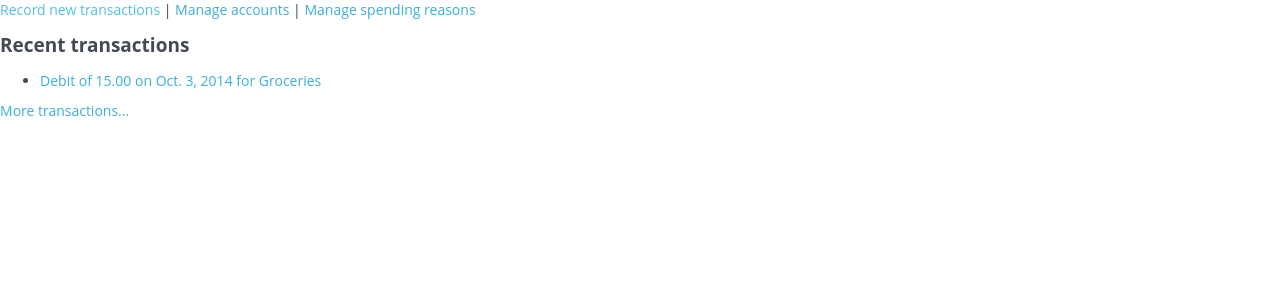
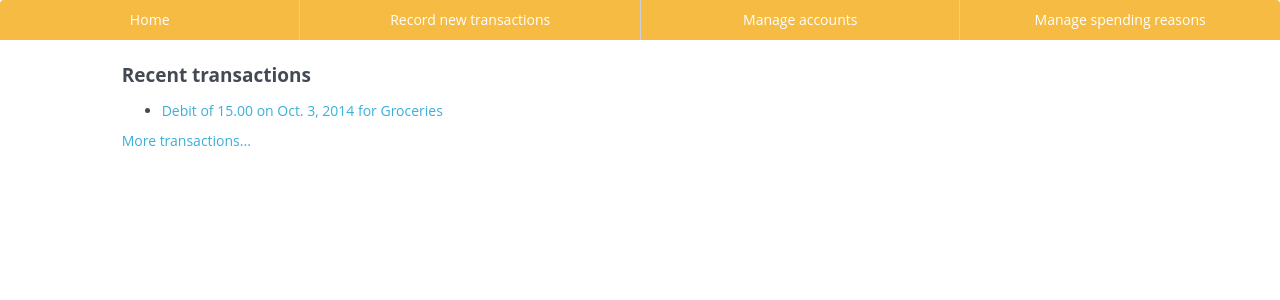
Before and after one commit to ardinor/budget, a Django app: page /budget/ in a window 1280 px wide. Shown: the top 300 px of the page. Run offline with Django 3.2, Linux system fonts and the light colour scheme; data comes from the database, SQL or seed files in the repository; some libraries are stand-ins or nearby versions.

Commit message:
Html/css work, begin work on base template

```diff
--- /dev/null
+++ b/budget/static/css/budget.css
@@ -0,0 +1,15 @@
+.budget-nav {
+    background-color: #F6BB42;
+}
+
+.budget-nav > li > a {
+    color: #FFFFFF;
+}
+
+.budget-nav > li > a:focus, .budget-nav > li > a:hover {
+    background-color: #FFCE54;
+}
+
+.header-row {
+    padding-bottom: 10px;
+}
--- a/budget/templates/budget/base.html
+++ b/budget/templates/budget/base.html
@@ -1,28 +1,54 @@
-<html lang="{{ LANGUAGE_CODE|default:"en-us" }}" {% if LANGUAGE_BIDI %}dir="rtl"{% endif %}>
+<!DOCTYPE html>
+<html lang="{{ LANGUAGE_CODE|default:"en-gb" }}" {% if LANGUAGE_BIDI %}dir="rtl"{% endif %}>
 <head>
 <title>{% block title %}{% endblock %}</title>
+<meta name="viewport" content="width=device-width, initial-scale=1">
 {% load staticfiles %}
 <link rel="stylesheet" type="text/css" href="{% static "css/bootstrap.min.css" %}"/>
 <link rel="stylesheet" type="text/css" href="{% static "css/bootflat.min.css" %}"/>
+<link rel="stylesheet" type="text/css" href="{% static "css/budget.css" %}"/>
 {% block extrastyle %}{% endblock %}
 {% block extrahead %}{% endblock %}
 </head>
 <body>
+<div class="container-fluid">
 
+    <div class="row header-row">
+        <ul class="nav nav-tabs nav-justified budget-nav" role="tablist">
+          <li role="presentation"><a href="{% url 'budget:index' %}">Home</a></li>
+          <li role="presentation"><a href="{% url 'budget:transaction_new' %}">Record new transactions</a></li>
+          <li role="presentation"><a href="{% url 'budget:account_list' %}">Manage accounts</a></li>
+          <li role="presentation"><a href="{% url 'budget:reason_list' %}">Manage spending reasons</a></li>
+        </ul>
+    </div>
 
     {% block messages %}
         {% if messages %}
-        <ul class="messagelist">{% for message in messages %}
-          <li{% if message.tags %} class="{{ message.tags }}"{% endif %}>{{ message|capfirst }}</li>
-        {% endfor %}</ul>
+        <div class="row">
+            <div class="col-md-8 col-md-offset-2">
+                <ul class="messagelist">{% for message in messages %}
+                  <li{% if message.tags %} class="{{ message.tags }}"{% endif %}>{{ message|capfirst }}</li>
+                {% endfor %}</ul>
+            </div>
+        </div>
         {% endif %}
     {% endblock messages %}
 
-    {% block content %}
+    <div class="row">
+        <div class="col-md-10 col-md-offset-1">
+            {% block content %}
+            {% endblock %}
+        </div>
+    </div>
+
+</div>
+
+<div class="row">
+    {% block footer %}
+    <div id="footer"></div>
     {% endblock %}
+</div>
 
-
-    {% block footer %}<div id="footer"></div>{% endblock %}
 
 <script src="https://code.jquery.com/jquery-1.11.0.min.js"></script>
 <script src="{% static "js/bootstrap.min.js" %}"></script>
--- a/budget/templates/budget/index.html
+++ b/budget/templates/budget/index.html
@@ -4,8 +4,6 @@
 
 {% block content %}
 
-<p><a href="{% url 'budget:transaction_new' %}">Record new transactions</a> |
-<a href="{% url 'budget:account_list' %}">Manage accounts</a> | <a href="{% url 'budget:reason_list' %}">Manage spending reasons</a> </p>
 <h4>Recent transactions</h4>
 {% if latest_transactions %}
     <ul>
--- a/budget/templates/budget/reason_list.html
+++ b/budget/templates/budget/reason_list.html
@@ -1,4 +1,4 @@
-{% extends "base.html" %}
+{% extends "budget/base.html" %}
 
 {% block title %}{% endblock %}
 
--- a/budget/templates/budget/reason_new.html
+++ b/budget/templates/budget/reason_new.html
@@ -1,4 +1,4 @@
-{% extends "base.html" %}
+{% extends "budget/base.html" %}
 
 {% block title %}{% endblock %}
 
--- a/budget/templates/budget/transaction_detail.html
+++ b/budget/templates/budget/transaction_detail.html
@@ -1,4 +1,4 @@
-{% extends "base.html" %}
+{% extends "budget/base.html" %}
 
 {% block title %}{% endblock %}
 
--- a/budget/templates/budget/transaction_list.html
+++ b/budget/templates/budget/transaction_list.html
@@ -1,4 +1,4 @@
-{% extends "base.html" %}
+{% extends "budget/base.html" %}
 
 {% block title %}{% endblock %}
 
--- a/budget/templates/budget/transaction_new.html
+++ b/budget/templates/budget/transaction_new.html
@@ -1,4 +1,4 @@
-{% extends "base.html" %}
+{% extends "budget/base.html" %}
 
 {% block title %}{% endblock %}
 
```
